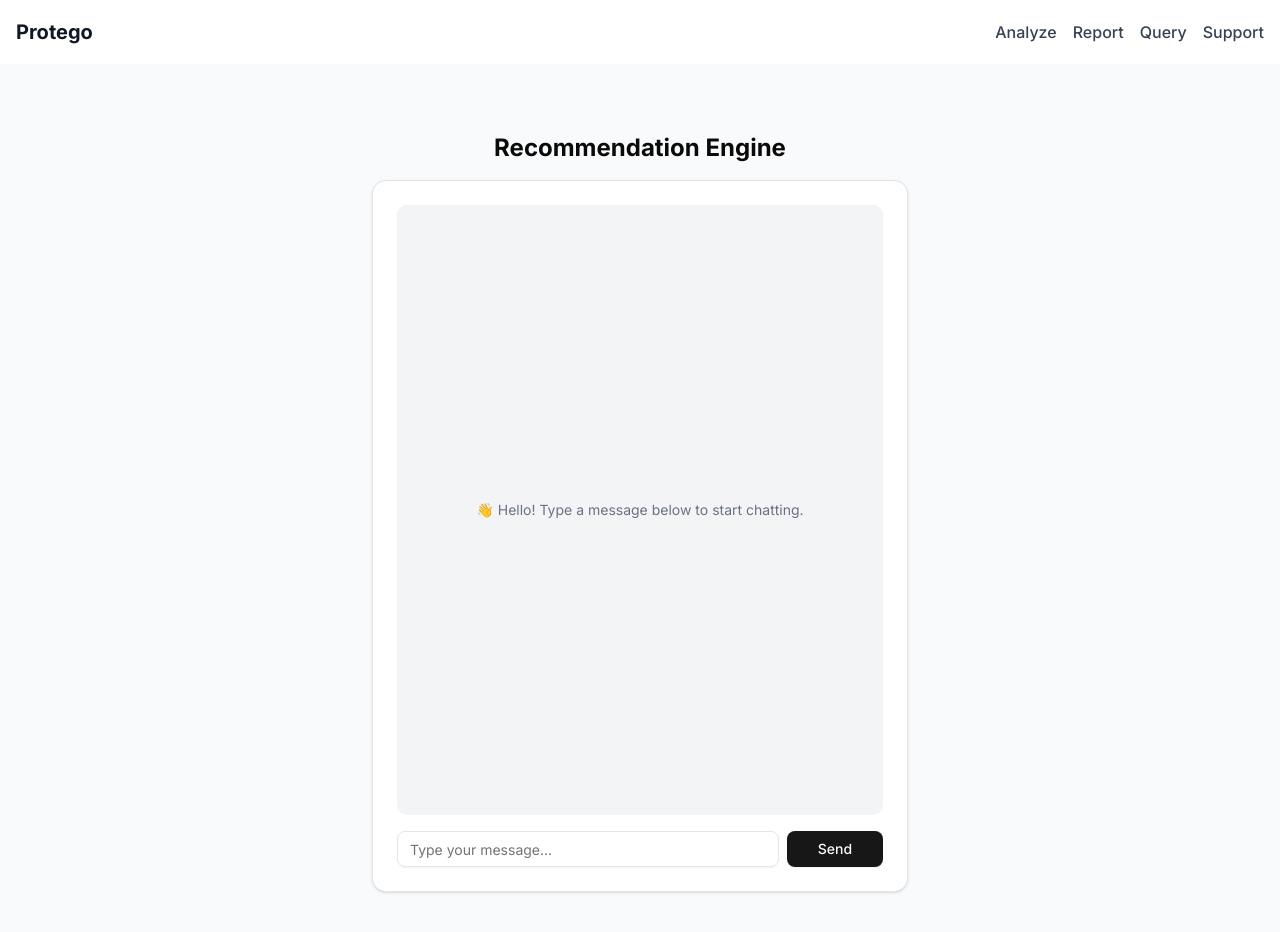
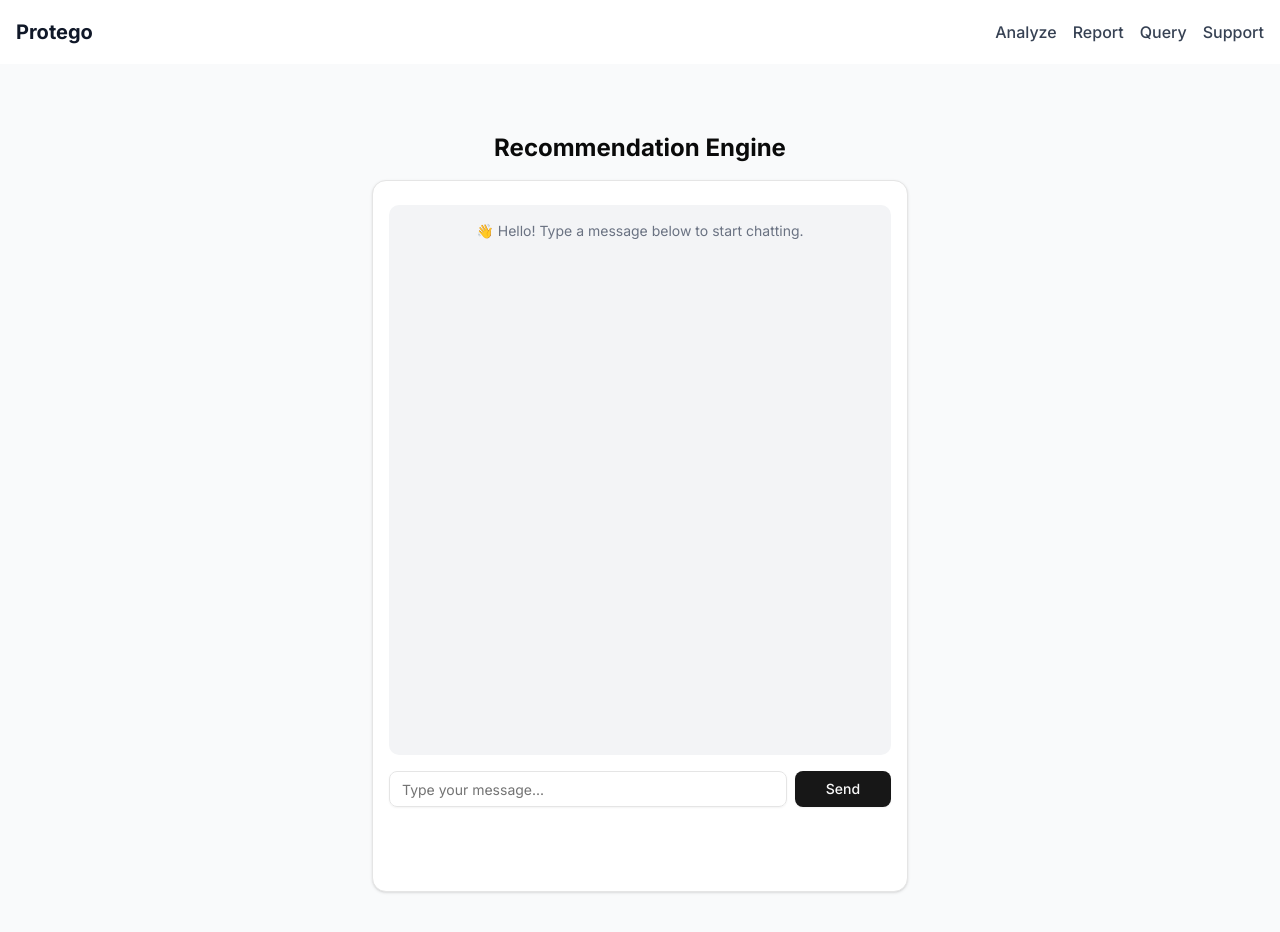
Before and after one commit to Annarhysa/protego, a Next.js app in the folder frontend/: page /chat in a window 1280 px wide. Shown: the top 932 px of the page. Built offline with nearby package versions, Linux system fonts and the light colour scheme.

Commit message:
fix(#20): scrollbar bug

```diff
--- a/frontend/app/(dashboard)/chat/page.js
+++ b/frontend/app/(dashboard)/chat/page.js
@@ -48,10 +48,14 @@ const ChatPage = () => {
             {/* Title */}
             <h1 className="text-2xl font-bold text-center mb-4">Recommendation Engine</h1>
 
-            <Card className="flex-grow overflow-hidden">
-                <CardContent className="h-full flex flex-col">
+        <Card className="flex-grow overflow-hidden flex flex-col">
+            <CardContent className="flex flex-col h-full px-4 pb-4">
             {/* Chat Window */}
-                    <div ref={chatRef} className="flex-1 overflow-y-auto space-y-4 p-4 bg-gray-100 rounded-lg flex flex-col items-center justify-center">
+            <div
+            ref={chatRef}
+            className="flex-1 overflow-y-auto space-y-4 bg-gray-100 rounded-lg p-4"
+            style={{ maxHeight: "calc(100vh - 250px)" }} // 👈 Adjust based on header/input height
+            >
             {messages.length === 0 ? (
                 <p className="text-gray-500 text-center text-sm">
                 👋 Hello! Type a message below to start chatting.
@@ -60,18 +64,17 @@ const ChatPage = () => {
                 messages.map((msg, index) => (
                 <div
                     key={index}
-                                    className={`p-3 rounded-lg max-w-xs ${
+                    className={`p-3 rounded-lg break-words w-fit max-w-[80%] ${
                         msg.sender === "user"
-                                            ? "bg-blue-500 text-white self-end"
-                                            : "bg-gray-300 text-black self-start"
+                        ? "bg-blue-500 text-white ml-auto text-right"
+                        : "bg-gray-300 text-black mr-auto text-left"
                     }`}
                     >
                     {msg.text}
-                                </div>
-                            ))
+                </div>))
             )}
             {loading && (
-                            <div className="p-3 bg-gray-300 text-black self-start rounded-lg max-w-xs">
+                <div className="p-3 bg-gray-300 text-black self-start rounded-lg max-w-[90px]">
                 Typing...
                 </div>
             )}
@@ -93,6 +96,7 @@ const ChatPage = () => {
             </div>
             </CardContent>
         </Card>
+
         </div>
     );
 };
```
Lines whose indentation alone changed are shown as unchanged.
